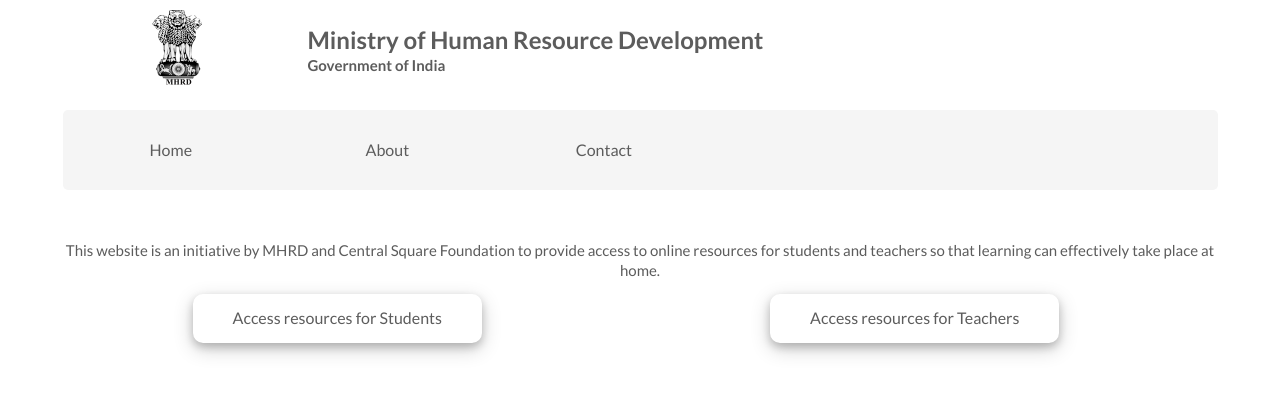
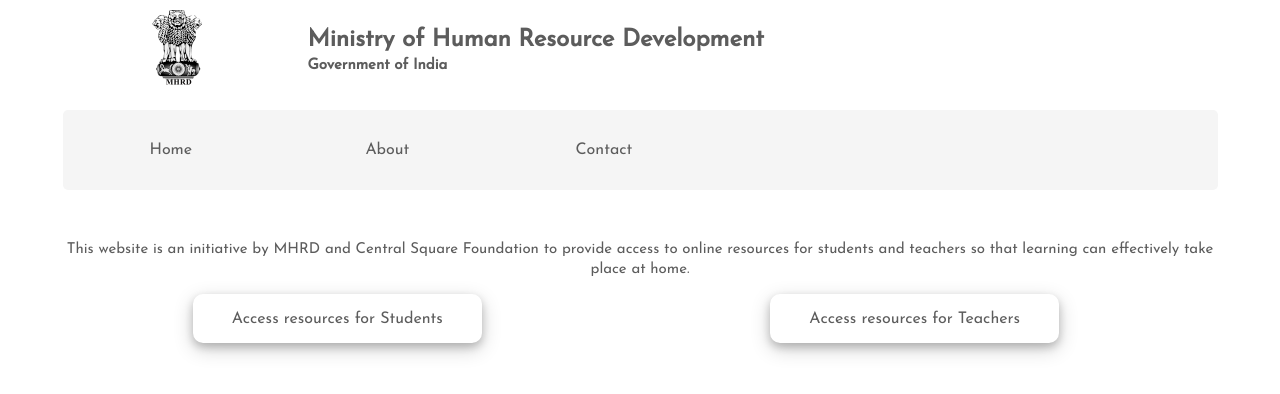
Before and after one commit to rajeshwerkushwaha/EdTech_CSF, a plain HTML site: page public/index.html in a window 1280 px wide. Drawn offline with nearby package versions, Linux system fonts and the light colour scheme.

Commit message:
Change font-family

```diff
--- a/public/css/style.css
+++ b/public/css/style.css
@@ -82,6 +82,9 @@
   color: #5c5c5c;
 }
 
+.custom-font-family {
+  font-family: 'Josefin Sans', sans-serif;
+}
 
 .custom-header-height {
   height: 15vh;
--- a/public/index.html
+++ b/public/index.html
@@ -7,6 +7,7 @@
     <link rel="stylesheet" href="./css/style.css">
     <link rel="stylesheet" href="https://cdnjs.cloudflare.com/ajax/libs/semantic-ui/2.4.1/semantic.min.css">
     <script defer src="https://cdnjs.cloudflare.com/ajax/libs/semantic-ui/2.4.1/semantic.min.js"></script>
+    <link href="https://fonts.googleapis.com/css?family=Josefin+Sans&display=swap" rel="stylesheet">
     <script defer src="./js/script.js"></script>
     <meta name="viewport" content="width=device-width, initial-scale=1.0">
   </head>
@@ -18,36 +19,36 @@
         </div>
         <div class="left aligned column custom-heading custom-mhrd-text-row">
           <div class="row">
-            <h2 class="custom-grey-font">Ministry of Human Resource Development</h2>
+            <h2 class="custom-grey-font custom-font-family">Ministry of Human Resource Development</h2>
           </div>
           <div class="row">
-            <h4 class="custom-grey-font">Government of India</h4>
+            <h4 class="custom-grey-font custom-font-family">Government of India</h4>
           </div>
         </div>
       </div>
 
       <div class="row custom-border-radius custom-grey custom-grey-font custom-height-10 middle aligned">
-        <div onclick="sameWindowLink('index.html');" class="three wide column custom-header-font-size custom-center-align custom-pointer">Home</div>
-        <div onclick="sameWindowLink('about.html');" class="three wide column custom-header-font-size custom-center-align custom-pointer">About</div>
-        <div onclick="sameWindowLink('contact.html');" class="three wide column custom-header-font-size custom-center-align custom-pointer">Contact</div>
+        <div onclick="sameWindowLink('index.html');" class="three wide column custom-header-font-size custom-center-align custom-pointer custom-font-family">Home</div>
+        <div onclick="sameWindowLink('about.html');" class="three wide column custom-header-font-size custom-center-align custom-pointer custom-font-family">About</div>
+        <div onclick="sameWindowLink('contact.html');" class="three wide column custom-header-font-size custom-center-align custom-pointer custom-font-family">Contact</div>
         <div class="four wide column"></div>
         <div class="three wide column custom-header-font-size custom-center-align"></div>
       </div>
 
       <div id="homepage" class="ui grid">
-        <div class="custom-center-align custom-grey-font row center aligned custom-text">
+        <div class="custom-center-align custom-grey-font row center aligned custom-text custom-font-family">
           This website is an initiative by MHRD and Central Square Foundation to provide access to online resources for students and teachers so that learning can effectively take place at home.
         </div>
          <div class="row ui stackable grid middle aligned">
         <div class="two wide column"></div>
         <div onClick='showFilters(1);' id="custom-click-box" class="four wide column overflow custom-center-align">
-          <a class="student custom-link custom-grey-font custom-header-font-size">
+          <a class="student custom-link custom-grey-font custom-header-font-size custom-font-family">
             Access resources for Students
           </a>
         </div>
         <div class="four wide column"></div>
         <div onClick='showFilters(0);' id="custom-click-box" class="four wide column overflow custom-center-align">
-          <a class="teacher custom-link custom-grey-font custom-header-font-size">
+          <a class="teacher custom-link custom-grey-font custom-header-font-size custom-font-family">
             Access resources for Teachers
           </a>
         </div>
--- a/public/js/script.js
+++ b/public/js/script.js
@@ -128,7 +128,7 @@ populateTeacherData = (data) => {
     let linkToUse = getLinkToUse(title_to_device[content_title], title_to_link[content_title]);
 
     let element = `
-      <div onclick="openInNewTab('${linkToUse}');" class="row custom-data-box custom-margin custom-pointer">
+      <div onclick="openInNewTab('${linkToUse}');" class="row custom-data-box custom-margin custom-pointer custom-font-family">
         <div class="row custom-forced-width"><div class="column"><h2>${content_title}</h2></div></div>
         <div class="row custom-forced-width custom-grey-font">${title_to_description[content_title]}</div>
         <div class="ui divider"></div>
@@ -180,7 +180,7 @@ populateStudentData = (data) => {
     let linkToUse = getLinkToUse(title_to_device[content_title], title_to_link[content_title]);
 
     let element = `
-    <div onclick="openInNewTab('${linkToUse}');" class="row custom-data-box custom-margin custom-pointer">
+    <div onclick="openInNewTab('${linkToUse}');" class="row custom-data-box custom-margin custom-pointer custom-font-family">
       <div class="row custom-forced-width"><div class="column"><h2>${content_title}</h2></div></div>
       <div class="row custom-forced-width"><div class="column"><h5>${content_grade.join(", ")}</h5></div></div>
       <div class="row custom-forced-width custom-grey-font">${title_to_description[content_title]}</div>
```
Also changed, not shown: public/about.html (+8 -7 lines), public/contact.html (+8 -7 lines).
